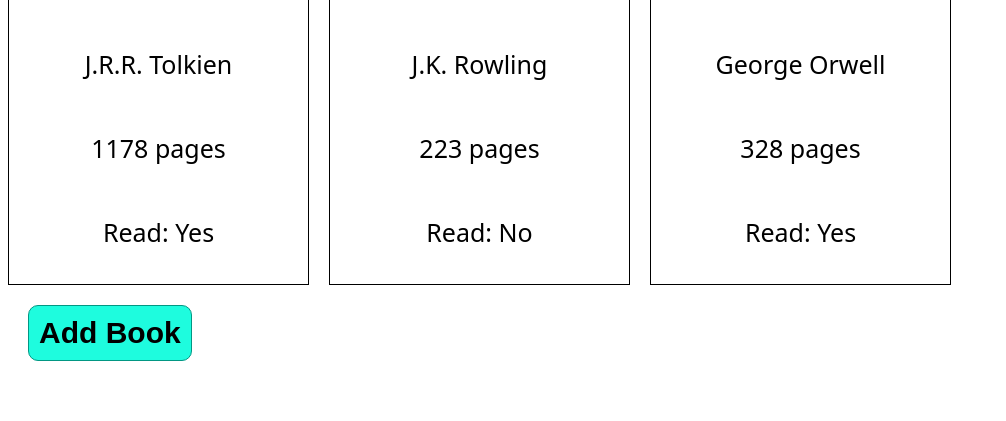
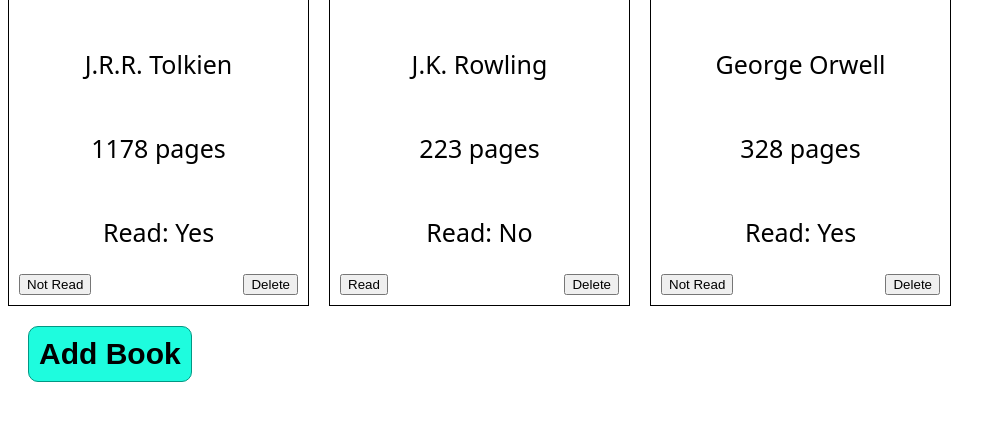
Before and after one commit to Addurezz/Library, a plain HTML site: page index.html in a window 1280 px wide. Shown: the part 215-636 px from the top of the page, without its empty margins (0-1006 px from the left). Drawn offline with Linux system fonts and the light colour scheme.

Commit message:
add delete and change read-status function via buttons in the book cards

```diff
--- a/obj.js
+++ b/obj.js
@@ -24,29 +24,55 @@ const addBookToLibrary = (userBook) => {
     myLibrary.push(userBook);
 }
 
-// display books in DIVs
-const displayBooks = (bookInput) => {
+// display book cards
+const displayBooks = ((bookInput) => {
     container.innerHTML = "";
-    for (item in myLibrary) {
+    myLibrary.forEach((item, index) => {
         const bookInfoContainer = document.createElement("div");
         bookInfoContainer.setAttribute("class","bookInfo")
         const titleInfo = document.createElement("h2");
         const pagesInfo = document.createElement("p");
         const authorInfo = document.createElement("p");
         const isRead = document.createElement("p");
+        const bookButtonDiv = document.createElement("div");
+        bookButtonDiv.setAttribute("class","bookButtonDiv")
 
-        titleInfo.textContent = myLibrary[item].title;
-        authorInfo.textContent = myLibrary[item].author;
-        pagesInfo.textContent = `${myLibrary[item].pages} pages`;
-        isRead.textContent = myLibrary[item].read;
+        titleInfo.textContent = item.title;
+        authorInfo.textContent = item.author;
+        pagesInfo.textContent = `${item.pages} pages`;
+        isRead.textContent = item.read;
 
+        // delete book card
+        const deleteBookBtn = document.createElement("button");
+        deleteBookBtn.textContent = "Delete"
+        deleteBookBtn.setAttribute("class","deleteBookBtn")
+
+        deleteBookBtn.addEventListener("click", () => {
+            myLibrary.splice(index,index+1);
+            displayBooks()
+        })
+
+        // change read-status
+        const changeReadBtn = document.createElement("button");
+        changeReadBtn.setAttribute("class","changeReadBtn");
+        changeReadBtn.textContent = item.read === "Read: Yes" ? "Not Read" : "Read";
+        changeReadBtn.addEventListener("click", () => {
+            item.read = item.read === "Read: Yes" ? "Read: No": "Read: Yes";
+            displayBooks();
+        })
+
+
+        // adding elements to HTML
+        bookButtonDiv.appendChild(deleteBookBtn);
+        bookButtonDiv.appendChild(changeReadBtn);
         bookInfoContainer.appendChild(titleInfo);
         bookInfoContainer.appendChild(authorInfo);
         bookInfoContainer.appendChild(pagesInfo);
         bookInfoContainer.appendChild(isRead);
+        bookInfoContainer.appendChild(bookButtonDiv);
         container.appendChild(bookInfoContainer);
-    }
-}
+    })
+});
 
 // add book button
 addBookBtn.addEventListener("click", () => {
--- a/styles.css
+++ b/styles.css
@@ -23,7 +23,6 @@ h2 {
     border: 1px solid;
     display: grid;
     flex-direction: column;
-    justify-content: center;
     justify-items: center;
     padding: 10px;
 }
@@ -107,3 +106,19 @@ form {
 button:hover {
     transform: scale(1.05);
 }
+
+.bookButtonDiv {
+    display: flex;
+    width: 100%;
+    justify-content: space-between;
+}
+
+.deleteBookBtn {
+    order: 2;
+    justify-self: flex-end;
+}
+
+.changeReadBtn {
+    order: 1;
+    justify-self; center
+}
```
